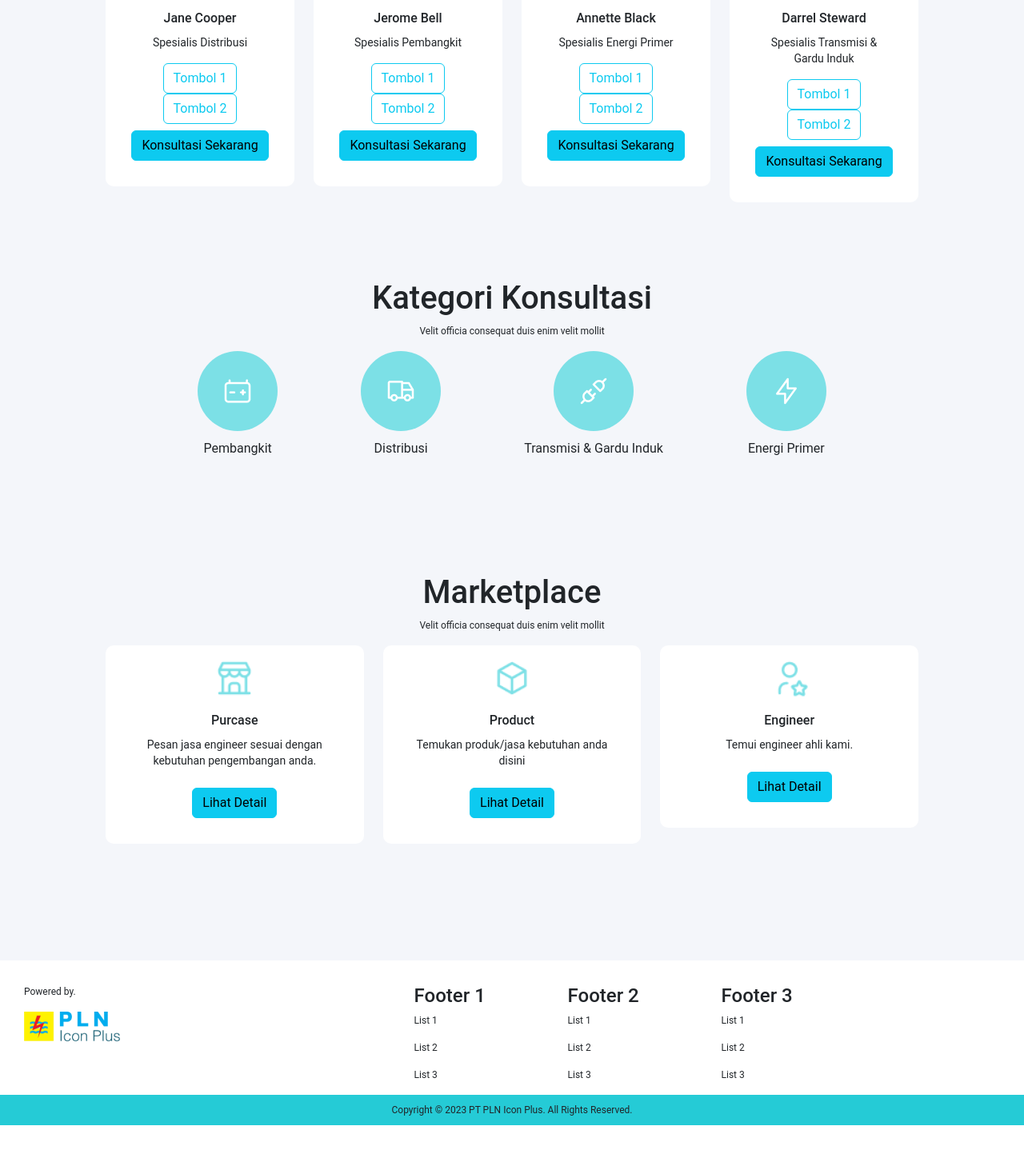
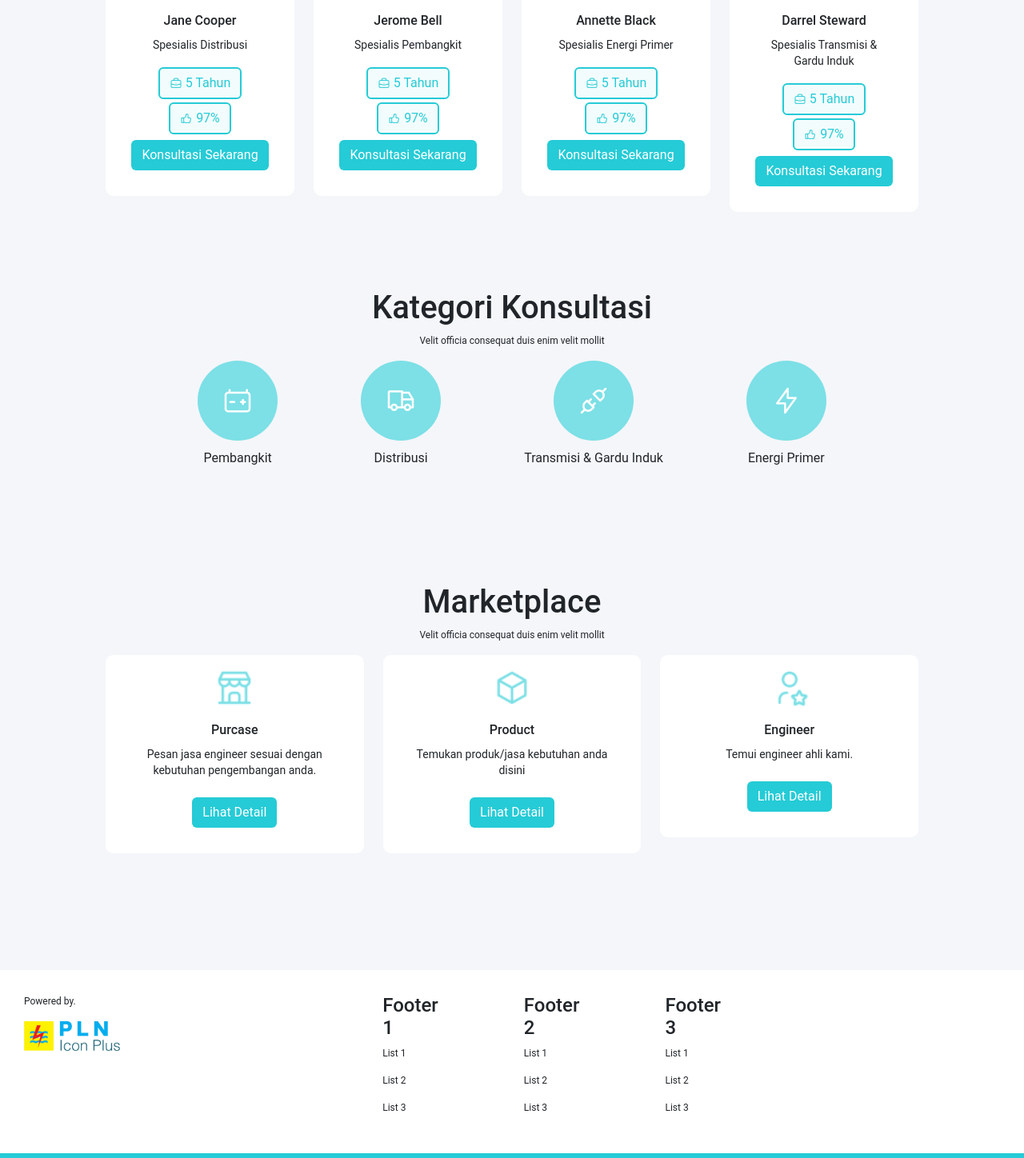
Before and after one commit to rizkybor/konsultrik-webapp, a Vue app in the folder konsultrik/: page / in a window 1280 px wide. Shown: the part 922-2370 px from the top of the page at 80% size. Before the commit the page ends 2329 px from the top, so only its background shows below. Built offline with nearby package versions, Linux system fonts and the light colour scheme.

Commit message:
Update styling Landing Page
style mobile, style web

```diff
--- a/konsultrik/src/assets/main.css
+++ b/konsultrik/src/assets/main.css
@@ -38,6 +38,7 @@ p {
   width: 35vw;
   height: 15vh;
 } */
+
 
 main {
   /* padding: 3vw; */
@@ -91,6 +92,75 @@ a,
   background: #25cbd6;
 }
 
+.footer-mobile {
+  display: flex;
+  flex-direction: row;
+  justify-content: center;
+  grid-gap: 40%
+}
+
+/* CSS untuk tombol kustom */
+.custom-btn {
+  background-color: #25cbd6!important;
+  color: #fff!important;
+  border: none;
+  border-radius: 5px;
+  padding: 10px 20px;
+  cursor: pointer;
+  transition: background-color 0.3s ease; /* Efek hover */
+  margin-top: 5px;
+
+  /* Untuk menghilangkan efek seleksi pada teks tombol */
+  -webkit-user-select: none;
+  -moz-user-select: none;
+  -ms-user-select: none;
+  user-select: none;
+}
+
+/* Efek hover */
+.custom-btn:hover {
+  background-color: #1a9ba9!important;
+}
+
+/* CSS untuk tombol kustom outlined */
+.custom-outlined-btn {
+  margin: 2px;
+  background-color: #F2FCFD!important;
+  color: #25cbd6!important;
+  border: 2px solid #25cbd6!important;
+  border-radius: 5px;
+  padding: 10px 20px;
+  cursor: pointer;
+  transition: background-color 0.3s ease, color 0.3s ease; /* Efek hover */
+
+  /* Untuk menghilangkan efek seleksi pada teks tombol */
+  -webkit-user-select: none;
+  -moz-user-select: none;
+  -ms-user-select: none;
+  user-select: none;
+}
+
+/* Efek hover */
+.custom-outlined-btn:hover {
+  background-color: #25cbd6!important;
+  color: #fff!important;
+}
+
+.konsul-container-section {
+  display: flex;
+  justify-items: center;
+  grid-gap: 10%;
+  justify-content: center;
+}
+
+/*
+style="
+display: flex;
+justify-items: center;
+grid-gap: 10%;
+justify-content: center;
+" */
+
 @media (hover: hover) {
   a:hover {
     background-color: hsla(160, 100%, 37%, 0.2);
@@ -102,6 +172,26 @@ a,
     position: static; /* Mengubah posisi menjadi statis */
     /* width: 90%; */
     margin: 0 auto; /* Pusatkan elemen horizontal */
+  }
+
+  .card-body {
+    display: flex;
+    flex-direction: column;
+  }
+
+  .btn {
+    width: 100%; /* Membuat tombol memenuhi lebar container */
+    margin-bottom: 10px; /* Memberi jarak antara tombol */
+  }
+
+  .footer-mobile {
+    flex-direction: column;
+    justify-content: left;
+  }
+
+  .konsul-container-section {
+    flex-direction: column;
+    gap: 5em;
   }
 
 
--- a/konsultrik/src/components/Jumbotron.vue
+++ b/konsultrik/src/components/Jumbotron.vue
@@ -42,7 +42,7 @@
         >
           <form class="d-flex" role="search">
             <div class="row">
-              <div class="col-5 .col-md-8">
+              <div class="col-5 col-sm-5 ">
                 <input
                   type="email"
                   class="form-control"
@@ -50,7 +50,7 @@
                   placeholder="name@example.com"
                 />
               </div>
-              <div class="col-5 .col-md-8">
+              <div class="col-4 col-sm-5">
                 <input
                   type="email"
                   class="form-control"
@@ -58,7 +58,7 @@
                   placeholder="name@example.com"
                 />
               </div>
-              <div class="col-2 .col-md-5">
+              <div class="col-3 col-sm-2 ">
                 <button class="btn btn-default-konsult" style="background: #25cbd6; color: white;" type="submit">Login</button>
               </div>
             </div>
--- a/konsultrik/src/components/KategoriKonsultasi.vue
+++ b/konsultrik/src/components/KategoriKonsultasi.vue
@@ -4,12 +4,8 @@
     <h1>Kategori Konsultasi</h1>
     <p>Velit officia consequat duis enim velit mollit</p>
     <div
-      style="
-        display: flex;
-        justify-items: center;
-        grid-gap: 10%;
-        justify-content: center;
-      "
+
+      class="konsul-container-section"
     >
     <div class="circle-container">
       <div class="dots-kategori"></div>
--- a/konsultrik/src/components/MarketplaceSection.vue
+++ b/konsultrik/src/components/MarketplaceSection.vue
@@ -17,7 +17,7 @@
             <div class="card-body">
               <h5 class="card-title">Purcase</h5>
               <p class="card-text">Pesan jasa engineer sesuai dengan kebutuhan pengembangan anda.</p>
-              <button class="btn btn-info mt-2">Lihat Detail</button>
+              <button class="btn custom-btn mt-2">Lihat Detail</button>
             </div>
           </div>
         </div>
@@ -32,7 +32,7 @@
             <div class="card-body">
               <h5 class="card-title">Product</h5>
               <p class="card-text">Temukan produk/jasa kebutuhan anda disini</p>
-              <button class="btn btn-info mt-2">Lihat Detail</button>
+              <button class="btn custom-btn mt-2">Lihat Detail</button>
             </div>
           </div>
         </div>
@@ -48,7 +48,7 @@
             <div class="card-body">
               <h5 class="card-title">Engineer</h5>
               <p class="card-text">Temui engineer ahli kami.</p>
-              <button class="btn btn-info mt-2">Lihat Detail</button>
+              <button class="btn custom-btn mt-2">Lihat Detail</button>
             </div>
           </div>
         </div>
--- a/konsultrik/src/components/Rekomendasi.vue
+++ b/konsultrik/src/components/Rekomendasi.vue
@@ -19,9 +19,13 @@
             <div class="card-body">
               <h5 class="card-title">Jane Cooper</h5>
               <p class="card-text">Spesialis Distribusi</p>
-              <button class="btn btn-outline-info">Tombol 1</button>
-              <button class="btn btn-outline-info">Tombol 2</button>
-              <button class="btn btn-info mt-2">Konsultasi Sekarang</button>
+              <button class="btn custom-outlined-btn">
+                <img src="../assets/img/frame-4.png" alt="Ikon" class="icon-img" />
+                5 Tahun</button>
+                <button class="btn custom-outlined-btn">
+                <img src="../assets/img/frame-5.png" alt="Ikon" class="icon-img" />
+                97%</button>
+              <button class="btn custom-btn">Konsultasi Sekarang</button>
             </div>
           </div>
         </div>
@@ -35,9 +39,13 @@
             <div class="card-body">
               <h5 class="card-title">Jerome Bell</h5>
               <p class="card-text">Spesialis Pembangkit</p>
-              <button class="btn btn-outline-info">Tombol 1</button>
-              <button class="btn btn-outline-info">Tombol 2</button>
-              <button class="btn btn-info mt-2">Konsultasi Sekarang</button>
+              <button class="btn custom-outlined-btn">
+                <img src="../assets/img/frame-4.png" alt="Ikon" class="icon-img" />
+                5 Tahun</button>
+                <button class="btn custom-outlined-btn">
+                <img src="../assets/img/frame-5.png" alt="Ikon" class="icon-img" />
+                97%</button>
+              <button class="btn custom-btn">Konsultasi Sekarang</button>
             </div>
           </div>
         </div>
@@ -51,9 +59,13 @@
             <div class="card-body">
               <h5 class="card-title">Annette Black</h5>
               <p class="card-text">Spesialis Energi Primer</p>
-              <button class="btn btn-outline-info">Tombol 1</button>
-              <button class="btn btn-outline-info">Tombol 2</button>
-              <button class="btn btn-info mt-2">Konsultasi Sekarang</button>
+              <button class="btn custom-outlined-btn">
+                <img src="../assets/img/frame-4.png" alt="Ikon" class="icon-img" />
+                5 Tahun</button>
+                <button class="btn custom-outlined-btn">
+                <img src="../assets/img/frame-5.png" alt="Ikon" class="icon-img" />
+                97%</button>
+              <button class="btn custom-btn">Konsultasi Sekarang</button>
             </div>
           </div>
         </div>
@@ -68,9 +80,13 @@
             <div class="card-body">
               <h5 class="card-title">Darrel Steward</h5>
               <p class="card-text">Spesialis Transmisi & Gardu Induk</p>
-              <button class="btn btn-outline-info">Tombol 1</button>
-              <button class="btn btn-outline-info">Tombol 2</button>
-              <button class="btn btn-info mt-2">Konsultasi Sekarang</button>
+              <button class="btn custom-outlined-btn">
+                <img src="../assets/img/frame-4.png" alt="Ikon" class="icon-img" />
+                5 Tahun</button>
+                <button class="btn custom-outlined-btn">
+                <img src="../assets/img/frame-5.png" alt="Ikon" class="icon-img" />
+                97%</button>
+              <button class="btn custom-btn">Konsultasi Sekarang</button>
             </div>
           </div>
         </div>
--- a/konsultrik/src/containers/Footer.vue
+++ b/konsultrik/src/containers/Footer.vue
@@ -8,11 +8,9 @@
     "
   >
     <!-- <div class="container"> -->
-    <div class="footer-columns" style="  padding-top: 30px;
-      padding-left: 30px;"
-      >
-      <div class="row" style="margin-right: 0px;">
-        <div class="col-md-2">
+    <div class="footer-columns" style="padding-top: 30px; padding-left: 30px">
+      <div class="row" style="margin-right: 0px">
+        <div class="col-md-5">
           <div class="footer-column">
             <!-- Isi kolom pertama -->
             <p>Powered by.</p>
@@ -20,14 +18,15 @@
               src="../assets//img/logo-icon-plus-png.png"
               class="card-img-top"
               alt="Gambar 1"
-              style="width: 120px;"
+              style="width: 120px; margin-bottom: 10vw;"
             />
           </div>
         </div>
-        <div class="col-md-10 d-flex justify-content-center" style="
-
-        grid-gap: 10%;
-      ">
+        <div
+          class="col-md-7 d-flex "
+          style="grid-gap: 10%"
+        >
+          <div class="footer-mobile">
             <div class="footer-column">
               <!-- Isi kolom kedua -->
               <h4>Footer 1</h4>
@@ -52,11 +51,12 @@
           </div>
         </div>
       </div>
+    </div>
     <!-- </div> -->
     <!-- Bagian Credit -->
     <div
       class="credit-section d-flex justify-content-center"
-      style="background-color: #25cbd6; padding: 10px; font-size: 12px;"
+      style="background-color: #25cbd6; padding: 10px; font-size: 12px"
     >
       Copyright &copy; 2023 PT PLN Icon Plus. All Rights Reserved.
     </div>
--- a/konsultrik/src/containers/Navbar.vue
+++ b/konsultrik/src/containers/Navbar.vue
@@ -50,7 +50,7 @@
               <a class="nav-link" href="#">Register as Engineer</a>
             </li>
           </ul>
-            <button class="btn btn-info" type="submit">
+            <button class="btn custom-btn" type="submit">
               Login
             </button>
           </form>
```
Also changed, not shown: konsultrik/src/assets/img/Frame-4.png (added), konsultrik/src/assets/img/Frame-5.png (added). Lines whose indentation alone changed are shown as unchanged.
